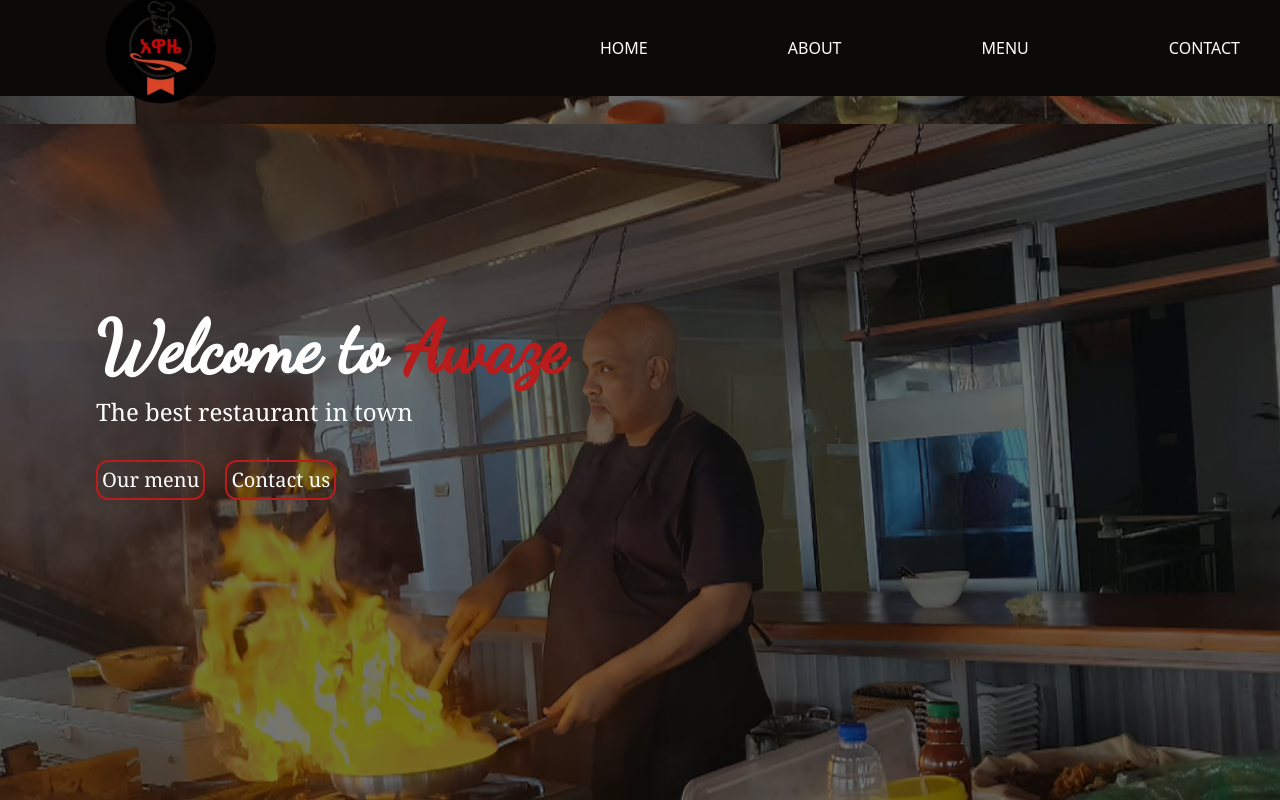
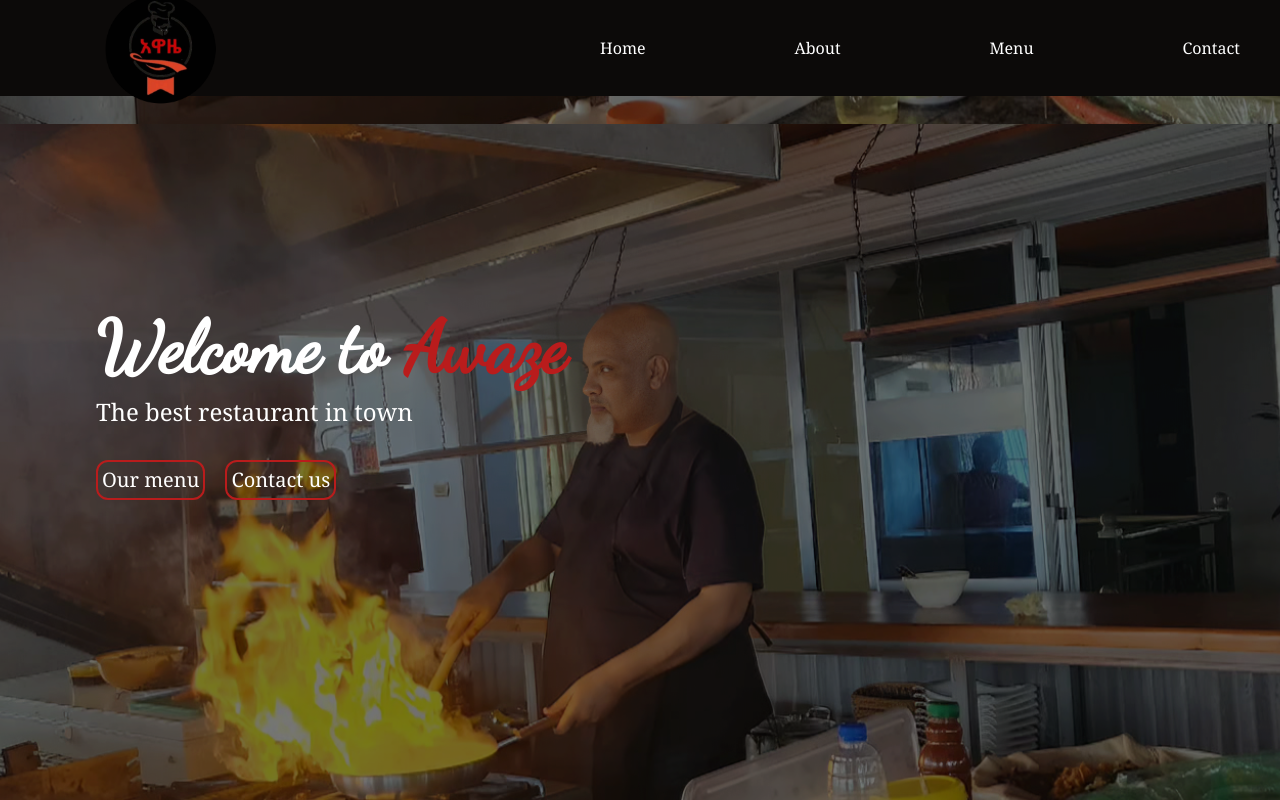
Before and after one commit to mickeybegashaw/Awaze-Restaurant, a React (Vite) app in the folder frontend/: page / in a window 1280 px wide. Shown: the top 800 px of the page. Built offline with nearby package versions, Linux system fonts and the light colour scheme; no server answers.

Commit message:
fix styling

```diff
--- a/frontend/src/components/Header.jsx
+++ b/frontend/src/components/Header.jsx
@@ -20,7 +20,7 @@ const Header = () => {
       </Link>
 
 
-      <div className="hidden md:flex justify-between w-1/2 text-base font-sans  mr-10">
+      <div className="hidden md:flex justify-between w-1/2 text-base font-serif  mr-10">
          <Link
           to="home"
           smooth={true}
@@ -29,7 +29,7 @@ const Header = () => {
           className="cursor-pointer hover:text-red-700 transition-all"
           activeClass="text-red-700" // Active link color
         >
-          HOME
+          Home
         </Link>
 
          <Link
@@ -40,7 +40,7 @@ const Header = () => {
           className="cursor-pointer hover:text-red-700 transition-all"
           activeClass="text-red-700"
         >
-          ABOUT
+          About
         </Link>
 
          <Link
@@ -51,7 +51,7 @@ const Header = () => {
           className="cursor-pointer hover:text-red-700 transition-all"
           activeClass="text-red-700"
         >
-          MENU
+          Menu
         </Link>
 
         <Link
@@ -62,7 +62,7 @@ const Header = () => {
           className="cursor-pointer hover:text-red-700 transition-all"
           activeClass="text-red-700"
         >
-          CONTACT
+          Contact
         </Link>
 
       </div>
```
